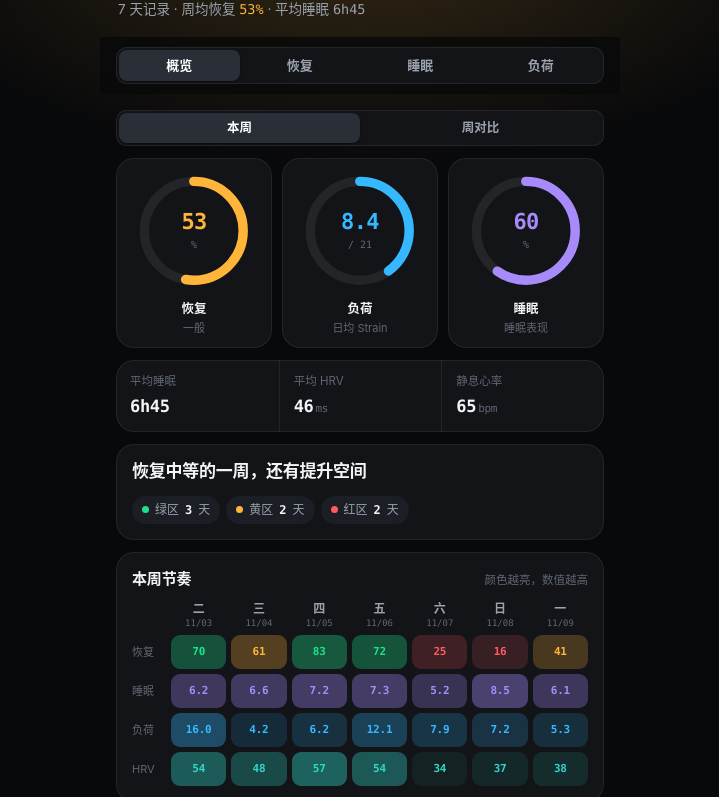
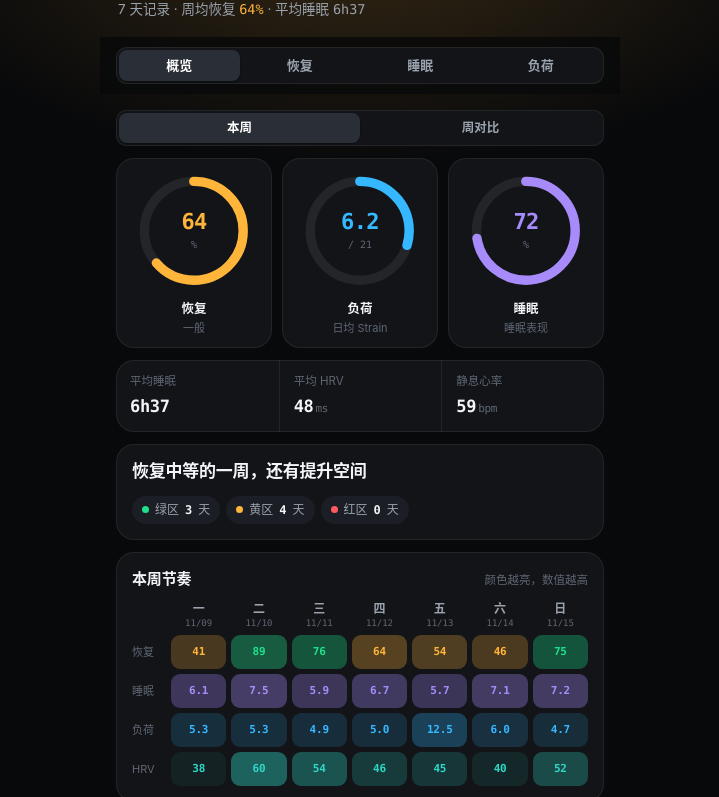
Before and after one commit to Charm3rii/whoop-weekly, a plain HTML site: page friend/index.html in a window 1280 px wide. Shown: the part 95-892 px from the top of the page, without its empty margins (280-999 px from the left). Drawn offline with Linux system fonts and the light colour scheme.

Commit message:
publish friend weekly 2026-11-16

```diff
--- a/friend/index.html
+++ b/friend/index.html
@@ -160,9 +160,9 @@ svg.ch text{font-family:var(--mono)}
   <div class="rows" id="lStr"></div>
 </section>
 <script>
-const D=[{"date": "11-03", "rec": 70, "zone": "g", "strain": 16.0, "slp": 63, "rhr": 61, "hrv": 54.3, "spo2": 94.2, "sh": 6.23, "eff": 83.4}, {"date": "11-04", "rec": 61, "zone": "y", "strain": 4.2, "slp": 71, "rhr": 61, "hrv": 48.3, "spo2": 95.0, "sh": 6.63, "eff": 89.0}, {"date": "11-05", "rec": 83, "zone": "g", "strain": 6.2, "slp": 63, "rhr": 60, "hrv": 56.7, "spo2": 92.1, "sh": 7.24, "eff": 82.2}, {"date": "11-06", "rec": 72, "zone": "g", "strain": 12.1, "slp": 76, "rhr": 61, "hrv": 53.8, "spo2": 94.9, "sh": 7.35, "eff": 89.9}, {"date": "11-07", "rec": 25, "zone": "r", "strain": 7.9, "slp": 41, "rhr": 73, "hrv": 34.4, "spo2": 95.3, "sh": 5.19, "eff": 84.9}, {"date": "11-08", "rec": 16, "zone": "r", "strain": 7.2, "slp": 33, "rhr": 75, "hrv": 36.6, "spo2": 94.2, "sh": 8.54, "eff": 61.3}, {"date": "11-09", "rec": 41, "zone": "y", "strain": 5.3, "slp": 71, "rhr": 64, "hrv": 37.9, "spo2": 94.3, "sh": 6.1, "eff": 85.7}];
-const RANGE="2026-11-03 ~ 2026-11-09 · 共 7 天";
-const P=[{"date": "10-28", "rec": 24, "zone": "r", "strain": 12.1, "slp": 73, "rhr": 78, "hrv": 27.5, "spo2": 92.2, "sh": 6.39, "eff": 91.9}, {"date": "10-29", "rec": 54, "zone": "y", "strain": 4.3, "slp": 80, "rhr": 64, "hrv": 46.0, "spo2": 96.0, "sh": 6.49, "eff": 94.3}, {"date": "10-30", "rec": 57, "zone": "y", "strain": 12.6, "slp": 73, "rhr": 63, "hrv": 50.2, "spo2": 95.2, "sh": 5.63, "eff": 88.5}, {"date": "10-31", "rec": 83, "zone": "g", "strain": 13.0, "slp": 79, "rhr": 58, "hrv": 65.5, "spo2": 90.2, "sh": 6.35, "eff": 92.7}, {"date": "11-01", "rec": 72, "zone": "g", "strain": 6.9, "slp": 81, "rhr": 60, "hrv": 54.6, "spo2": 94.3, "sh": 9.81, "eff": 89.7}, {"date": "11-02", "rec": 62, "zone": "y", "strain": 5.0, "slp": 73, "rhr": 65, "hrv": 47.2, "spo2": 94.8, "sh": 9.34, "eff": 84.5}];
+const D=[{"date": "11-09", "rec": 41, "zone": "y", "strain": 5.3, "slp": 71, "rhr": 64, "hrv": 37.9, "spo2": 94.3, "sh": 6.1, "eff": 85.7}, {"date": "11-10", "rec": 89, "zone": "g", "strain": 5.3, "slp": 80, "rhr": 55, "hrv": 59.5, "spo2": 96.4, "sh": 7.55, "eff": 90.4}, {"date": "11-11", "rec": 76, "zone": "g", "strain": 4.9, "slp": 77, "rhr": 56, "hrv": 54.3, "spo2": 94.4, "sh": 5.87, "eff": 93.7}, {"date": "11-12", "rec": 64, "zone": "y", "strain": 5.0, "slp": 77, "rhr": 59, "hrv": 46.3, "spo2": 95.4, "sh": 6.74, "eff": 94.5}, {"date": "11-13", "rec": 54, "zone": "y", "strain": 12.5, "slp": 55, "rhr": 61, "hrv": 44.8, "spo2": 95.4, "sh": 5.7, "eff": 83.7}, {"date": "11-14", "rec": 46, "zone": "y", "strain": 6.0, "slp": 73, "rhr": 63, "hrv": 40.0, "spo2": 95.8, "sh": 7.13, "eff": 89.7}, {"date": "11-15", "rec": 75, "zone": "g", "strain": 4.7, "slp": 74, "rhr": 58, "hrv": 51.7, "spo2": 94.3, "sh": 7.2, "eff": 89.0}];
+const RANGE="2026-11-09 ~ 2026-11-15 · 共 7 天";
+const P=[{"date": "11-02", "rec": 62, "zone": "y", "strain": 5.0, "slp": 73, "rhr": 65, "hrv": 47.2, "spo2": 94.8, "sh": 9.34, "eff": 84.5}, {"date": "11-03", "rec": 70, "zone": "g", "strain": 16.0, "slp": 63, "rhr": 61, "hrv": 54.3, "spo2": 94.2, "sh": 6.23, "eff": 83.4}, {"date": "11-04", "rec": 61, "zone": "y", "strain": 4.2, "slp": 71, "rhr": 61, "hrv": 48.3, "spo2": 95.0, "sh": 6.63, "eff": 89.0}, {"date": "11-05", "rec": 83, "zone": "g", "strain": 6.2, "slp": 63, "rhr": 60, "hrv": 56.7, "spo2": 92.1, "sh": 7.24, "eff": 82.2}, {"date": "11-06", "rec": 72, "zone": "g", "strain": 12.1, "slp": 76, "rhr": 61, "hrv": 53.8, "spo2": 94.9, "sh": 7.35, "eff": 89.9}, {"date": "11-07", "rec": 25, "zone": "r", "strain": 7.9, "slp": 41, "rhr": 73, "hrv": 34.4, "spo2": 95.3, "sh": 5.19, "eff": 84.9}, {"date": "11-08", "rec": 16, "zone": "r", "strain": 7.2, "slp": 33, "rhr": 75, "hrv": 36.6, "spo2": 94.2, "sh": 8.54, "eff": 61.3}];
 const $=id=>document.getElementById(id);
 const cv=v=>getComputedStyle(document.documentElement).getPropertyValue(v).trim();
 const COL={g:cv('--g'),y:cv('--y'),r:cv('--r'),n:cv('--tx3'),strain:cv('--strain'),sleep:cv('--sleep'),hrv:cv('--hrv'),rhr:cv('--rhr'),tx2:cv('--tx2'),tx3:cv('--tx3')};
```
